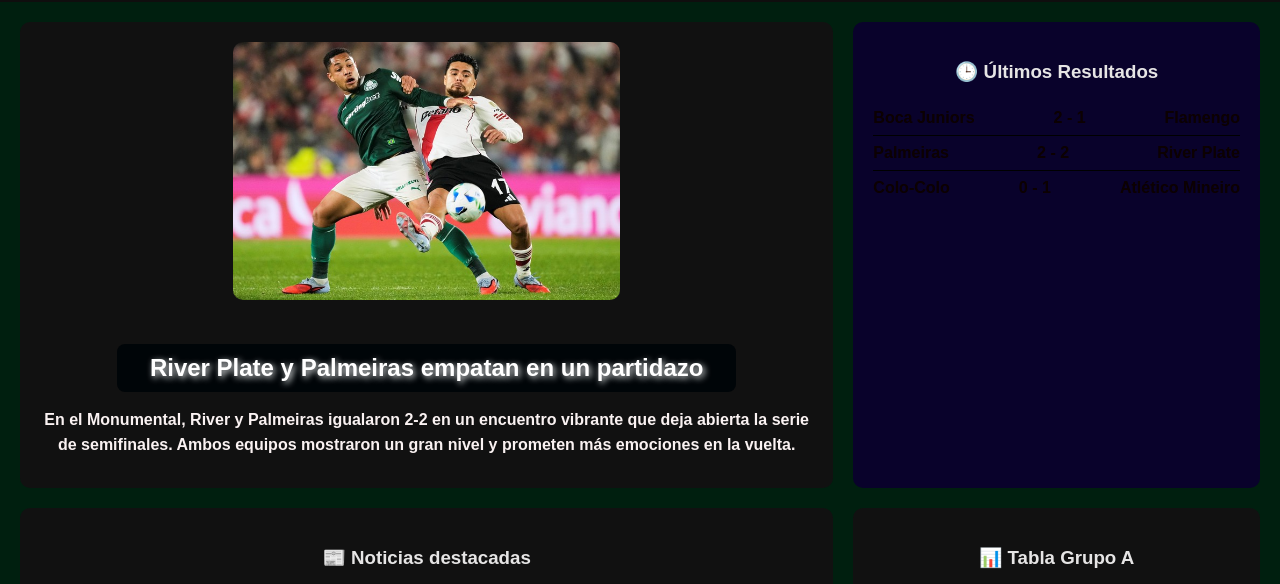
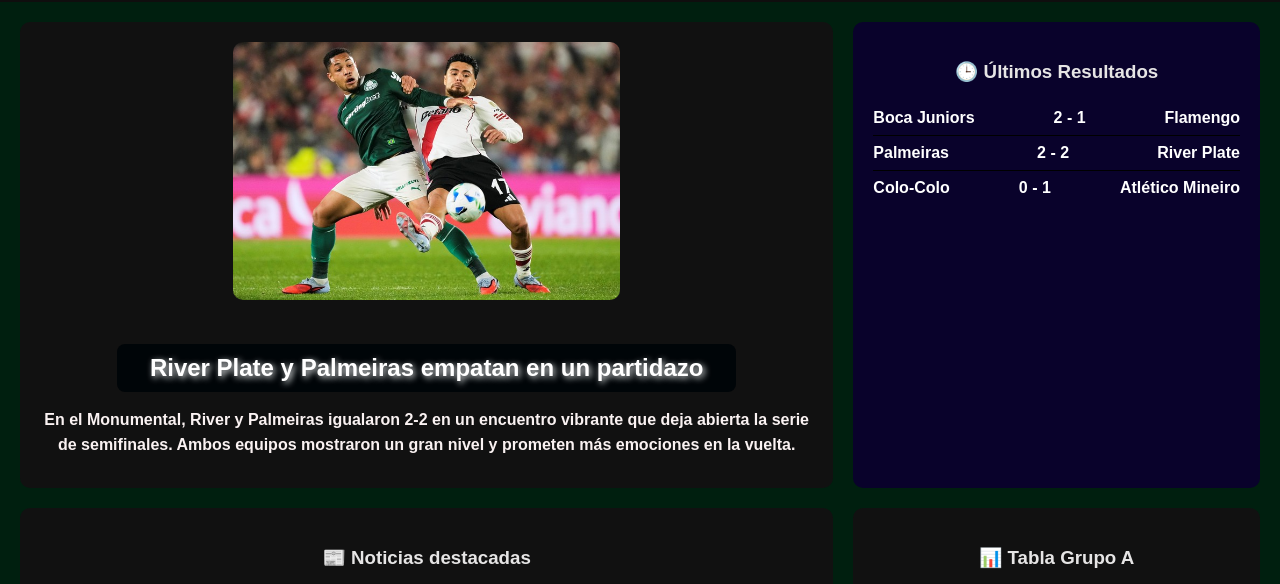
Before and after one commit to BautistaMazzolla/CODERHOUSE, a plain HTML site: page pages/copalibertadores.html in a window 1280 px wide. Shown: the part 192-776 px from the top of the page. Drawn offline with Linux system fonts and the light colour scheme.

Commit message:
arreglando error 404

```diff
--- a/assets/css/style.css
+++ b/assets/css/style.css
@@ -543,7 +543,7 @@ aside ul li span {
 }
 
 .partido span {
-  color: #0c0101;
+  color: #ffffff;
   font-weight: bold;
 }
 
```
Also changed, not shown: assets/.js (added), index.html (line endings or trailing spaces).
